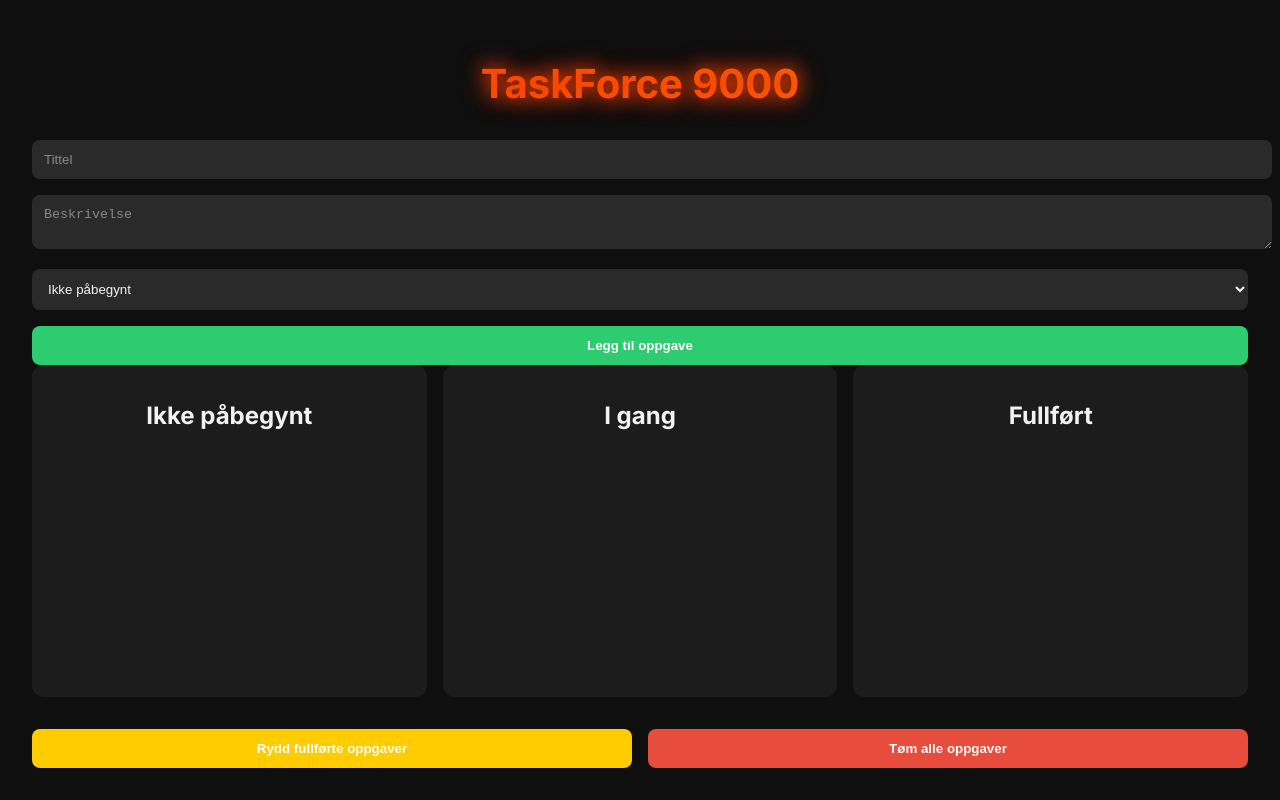
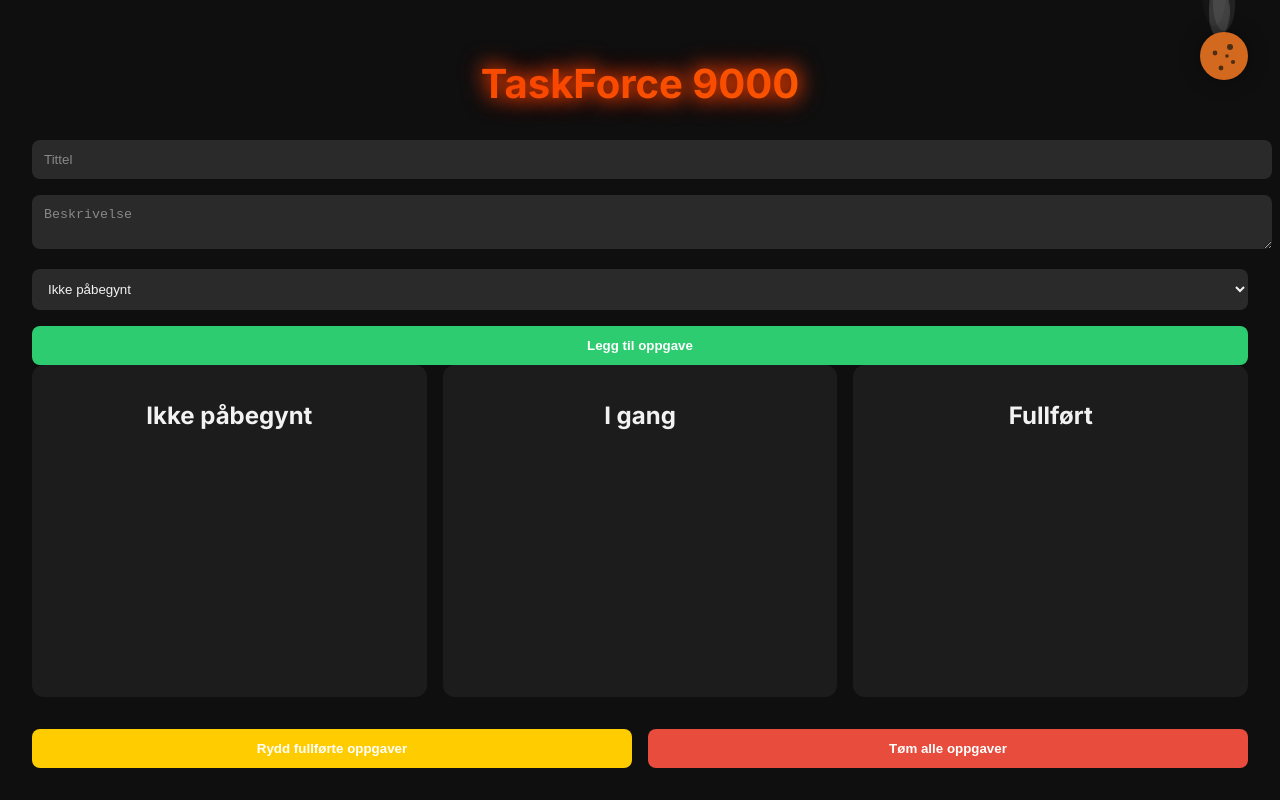
Before and after one commit to Marcus-Kodehode/TaskForce-9000, a React (Vite) app: page / in a window 1280 px wide. Built offline with nearby package versions, Linux system fonts and the light colour scheme.

Commit message:
i'm better than you, damn right

```diff
--- a/src/App.jsx
+++ b/src/App.jsx
@@ -7,6 +7,8 @@ import TaskList from './components/TaskList/TaskList';
 
 // 🎉 Konfetti-bibliotek for visuell belønning
 import confetti from 'canvas-confetti';
+import CookieWithSteam from './components/Cookie/CookieWithSteam';
+
 
 // 🔐 Nøkkel for å lagre i localStorage
 const STORAGE_KEY = 'todo-tasks-v1';
@@ -140,6 +142,7 @@ function App() {
         >
           Tøm alle oppgaver
         </button>
+        <CookieWithSteam />
       </div>
     </div>
   );
--- /dev/null
+++ b/src/components/Cookie/CookieWithSteam.css
@@ -0,0 +1,56 @@
+.cookie-container {
+    position: fixed;
+    top: 1rem;
+    right: 1rem;
+    z-index: 9999;
+    width: 80px;
+    height: 80px;
+    display: flex;
+    justify-content: center;
+    align-items: center;
+  }
+
+  .cookie {
+    width: 60px;
+    height: 60px;
+    filter: drop-shadow(0 0 10px rgba(0, 0, 0, 0.4));
+    z-index: 2;
+  }
+
+  /* Steam animations */
+  .steam {
+    position: absolute;
+    width: 20px;
+    height: 50px;
+    background: rgba(255, 255, 255, 0.4);
+    border-radius: 50%;
+    animation: rise 2s infinite ease-in-out;
+    z-index: 1;
+  }
+
+  .steam1 {
+    top: -10px;
+    left: 20px;
+    animation-delay: 0s;
+  }
+  .steam2 {
+    top: -15px;
+    left: 30px;
+    animation-delay: 0.4s;
+  }
+  .steam3 {
+    top: -20px;
+    left: 25px;
+    animation-delay: 0.8s;
+  }
+
+  @keyframes rise {
+    0% {
+      transform: translateY(0) scale(1);
+      opacity: 0.5;
+    }
+    100% {
+      transform: translateY(-40px) scale(1.2);
+      opacity: 0;
+    }
+  }
--- /dev/null
+++ b/src/components/Cookie/CookieWithSteam.jsx
@@ -0,0 +1,29 @@
+// src/components/Cookie/CookieWithSteam.jsx
+import './CookieWithSteam.css';
+
+function CookieWithSteam() {
+  return (
+    <div className="cookie-container">
+      {/* Steam animation */}
+      <div className="steam steam1" />
+      <div className="steam steam2" />
+      <div className="steam steam3" />
+
+      {/* SVG Cookie */}
+      <svg
+        className="cookie"
+        viewBox="0 0 100 100"
+        xmlns="http://www.w3.org/2000/svg"
+      >
+        <circle cx="50" cy="50" r="40" fill="#D2691E" />
+        <circle cx="35" cy="45" r="4" fill="#4B2E14" />
+        <circle cx="60" cy="35" r="5" fill="#4B2E14" />
+        <circle cx="65" cy="60" r="3.5" fill="#4B2E14" />
+        <circle cx="45" cy="70" r="4" fill="#4B2E14" />
+        <circle cx="55" cy="50" r="3" fill="#4B2E14" />
+      </svg>
+    </div>
+  );
+}
+
+export default CookieWithSteam;
```
